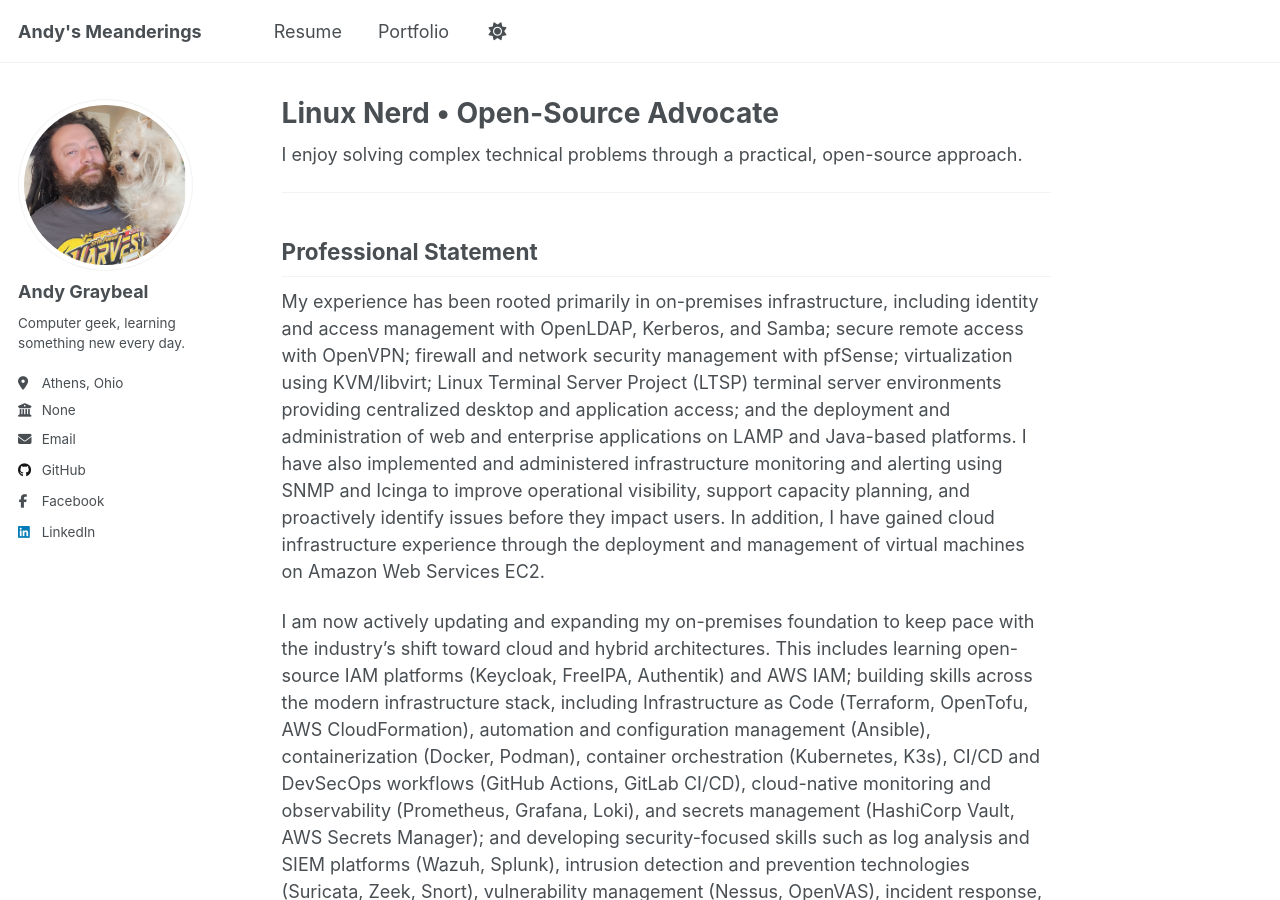
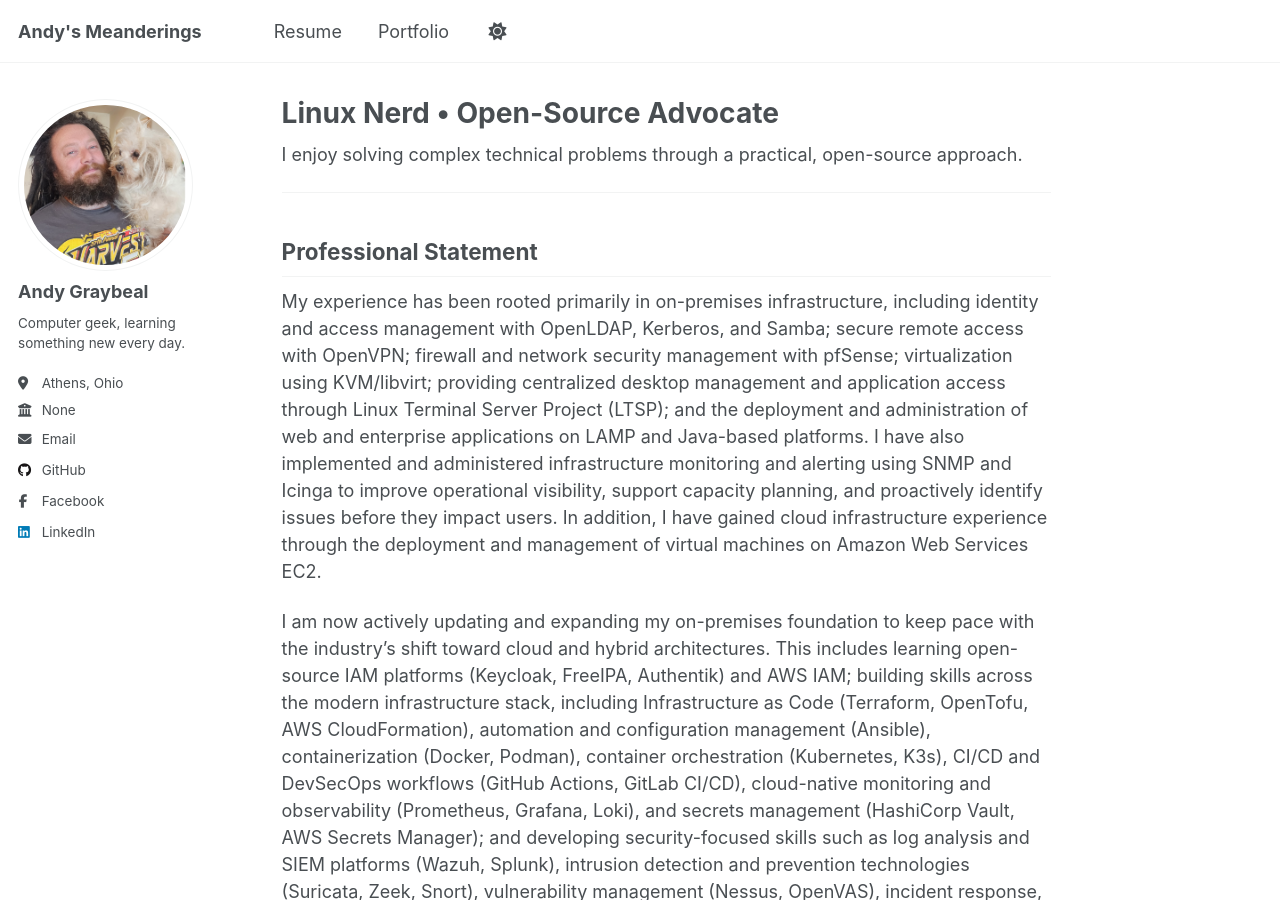
Before and after one commit to andy-graybeal/andy-graybeal.github.io, a Jekyll site: the page built from _pages/about.md, in a window 1280 px wide and 900 px high. Built offline with Jekyll 4.4.1, drawn with Linux system fonts in a browser that asks for light colours; a script that is not in the unit is left out.

Commit message:
Refine professional statement for clarity and conciseness

```diff
--- a/_pages/about.md
+++ b/_pages/about.md
@@ -60,7 +60,7 @@ I enjoy solving complex technical problems through a practical, open-source appr
 ---
 ## Professional Statement
 
-My experience has been rooted primarily in on-premises infrastructure, including identity and access management with OpenLDAP, Kerberos, and Samba; secure remote access with OpenVPN; firewall and network security management with pfSense; virtualization using KVM/libvirt; Linux Terminal Server Project (LTSP) terminal server environments providing centralized desktop and application access; and the deployment and administration of web and enterprise applications on LAMP and Java-based platforms. I have also implemented and administered infrastructure monitoring and alerting using SNMP and Icinga to improve operational visibility, support capacity planning, and proactively identify issues before they impact users. In addition, I have gained cloud infrastructure experience through the deployment and management of virtual machines on Amazon Web Services EC2.
+My experience has been rooted primarily in on-premises infrastructure, including identity and access management with OpenLDAP, Kerberos, and Samba; secure remote access with OpenVPN; firewall and network security management with pfSense; virtualization using KVM/libvirt; providing centralized desktop management and application access through Linux Terminal Server Project (LTSP); and the deployment and administration of web and enterprise applications on LAMP and Java-based platforms. I have also implemented and administered infrastructure monitoring and alerting using SNMP and Icinga to improve operational visibility, support capacity planning, and proactively identify issues before they impact users. In addition, I have gained cloud infrastructure experience through the deployment and management of virtual machines on Amazon Web Services EC2.
 
 I am now actively updating and expanding my on-premises foundation to keep pace with the industry's shift toward cloud and hybrid architectures. This includes learning open-source IAM platforms (Keycloak, FreeIPA, Authentik) and AWS IAM; building skills across the modern infrastructure stack, including Infrastructure as Code (Terraform, OpenTofu, AWS CloudFormation), automation and configuration management (Ansible), containerization (Docker, Podman), container orchestration (Kubernetes, K3s), CI/CD and DevSecOps workflows (GitHub Actions, GitLab CI/CD), cloud-native monitoring and observability (Prometheus, Grafana, Loki), and secrets management (HashiCorp Vault, AWS Secrets Manager); and developing security-focused skills such as log analysis and SIEM platforms (Wazuh, Splunk), intrusion detection and prevention technologies (Suricata, Zeek, Snort), vulnerability management (Nessus, OpenVAS), incident response, and cloud security services (CloudTrail, GuardDuty, Security Hub).
 
```
